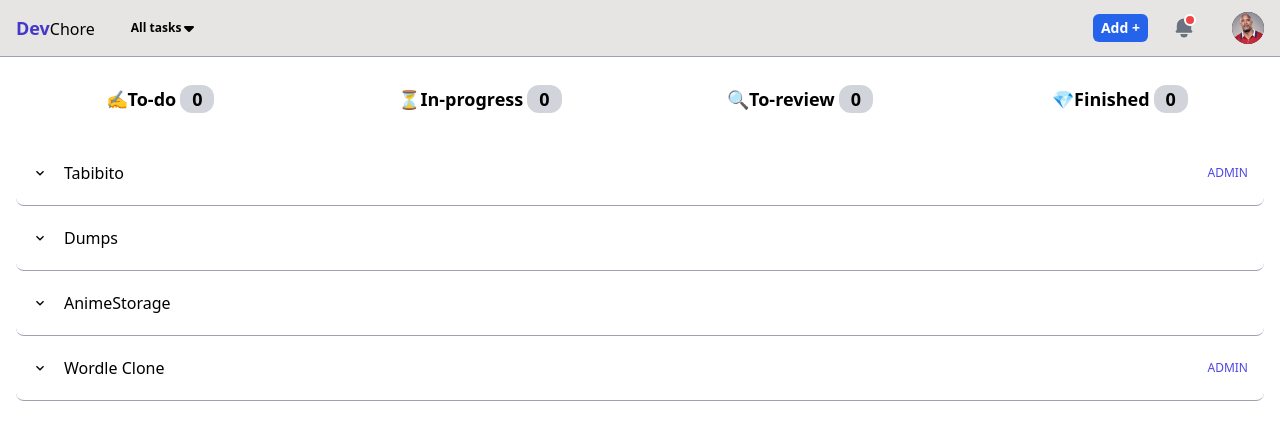
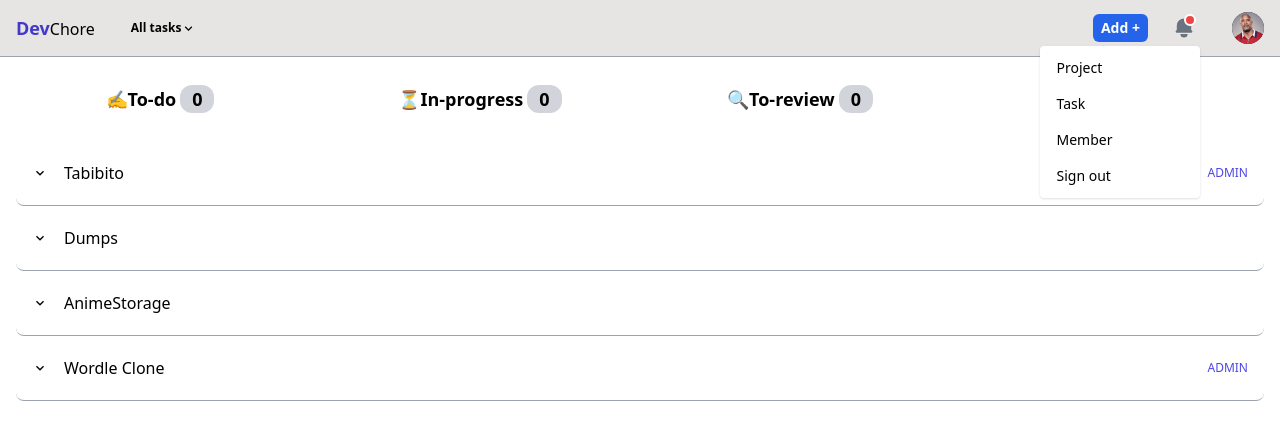
Before and after one commit to kobekobe0/Devchore, a React (Create React App) app in the folder client/: page / in a window 1280 px wide. Both pictures are taken after a click on the button "Add +". Shown: the top 440 px of the page. Built offline with nearby package versions, Linux system fonts and the light colour scheme; the HTML template or start-up script is replaced by a standard one.

Commit message:
dropdown

```diff
--- /dev/null
+++ b/client/src/components/Nav/Add.jsx
@@ -0,0 +1,72 @@
+import { useState } from 'react'
+
+function Add() {
+    const [show, setShow] = useState(false)
+    const dropDown = () => {
+        setShow(!show)
+    }
+    return (
+        <div className="flex flex-col items-center">
+            <button
+                onClick={dropDown}
+                className="bg-blue-600 text-white p-1 px-2 text-sm font-semibold rounded-md"
+            >
+                Add +
+            </button>
+            <div
+                id="dropdown"
+                className={` ${
+                    show ? 'block' : 'hidden absolute'
+                }z-10 w-40 bg-white rounded divide-y divide-gray-100 shadow dark:bg-gray-300 absolute mt-8`}
+            >
+                <ul
+                    className="py-1 text-sm text-black dark:text-gray-800"
+                    aria-labelledby="dropdownDefault"
+                >
+                    <li>
+                        <a
+                            href="#"
+                            className="block py-2 px-4 hover:bg-gray-100 dark:hover:bg-gray-600 dark:hover:text-white"
+                        >
+                            Project
+                        </a>
+                    </li>
+                    <li>
+                        <a
+                            href="#"
+                            className="block py-2 px-4 hover:bg-gray-100 dark:hover:bg-gray-600 dark:hover:text-white"
+                        >
+                            Task
+                        </a>
+                    </li>
+                    <li>
+                        <a
+                            href="#"
+                            className="block py-2 px-4 hover:bg-gray-100 dark:hover:bg-gray-600 dark:hover:text-white"
+                        >
+                            Member
+                        </a>
+                    </li>
+                    <li>
+                        <a
+                            href="#"
+                            className="block py-2 px-4 hover:bg-gray-100 dark:hover:bg-gray-600 dark:hover:text-white"
+                        >
+                            Sign out
+                        </a>
+                    </li>
+                </ul>
+            </div>
+            <div
+                style={{ backgroundColor: 'rgb(0,0,0,0.7)' }}
+                className="hidden flex items-center justify-center absolute m-auto top-0 left-0 bottom-0 h-screen w-screen bg-slate-200"
+            >
+                <div className="h-3/5 w-2/5 bg-slate-300 rounded-md -lg:w-8/12 -md:w-10/12">
+                    modal
+                </div>
+            </div>
+        </div>
+    )
+}
+
+export default Add
--- a/client/src/components/Nav/Navbar.jsx
+++ b/client/src/components/Nav/Navbar.jsx
@@ -1,4 +1,6 @@
 import p1 from '../../imgs/p1.jpg'
+import Tasks from './Tasks'
+import Add from './Add'
 function Navbar() {
     return (
         <div className="flex w-full h-full bg-stone-200 px-4 py-2 border-b border-gray-400 cursor-pointer items-center justify-between">
@@ -8,22 +10,9 @@ function Navbar() {
             </h1>
 
             <div className="ml-6 flex items-center justify-between w-full">
-                <h2 className="text-xs flex pointer-cursor hover:bg-slate-300 p-3 rounded-md font-semibold items-end">
-                    All tasks{' '}
-                    <svg
-                        className="w-4 h-4"
-                        aria-hidden="true"
-                        fill="currentColor"
-                        xmlns="http://www.w3.org/2000/svg"
-                        viewBox="0 0 320 512"
-                    >
-                        <path d="M310.6 246.6l-127.1 128C176.4 380.9 168.2 384 160 384s-16.38-3.125-22.63-9.375l-127.1-128C.2244 237.5-2.516 223.7 2.438 211.8S19.07 192 32 192h255.1c12.94 0 24.62 7.781 29.58 19.75S319.8 237.5 310.6 246.6z" />
-                    </svg>
-                </h2>
+                <Tasks />
                 <div className="flex items-center gap-6">
-                    <button className="bg-blue-600 text-white p-1 px-2 text-sm font-semibold rounded-md">
-                        Add +
-                    </button>
+                    <Add />
                     <button
                         id="dropdownNotificationButton"
                         data-dropdown-toggle="dropdownNotification"
--- /dev/null
+++ b/client/src/components/Nav/Tasks.jsx
@@ -0,0 +1,74 @@
+import React, { useState } from 'react'
+import {
+    MdOutlineKeyboardArrowDown,
+    MdOutlineKeyboardArrowUp,
+} from 'react-icons/md'
+function Tasks() {
+    const [show, setShow] = useState(false)
+
+    const dropDown = () => {
+        setShow(!show)
+    }
+
+    return (
+        <div>
+            <h2
+                className="text-xs flex pointer-cursor hover:bg-slate-300 p-3 rounded-md font-semibold items-end"
+                onClick={dropDown}
+            >
+                All tasks{' '}
+                {show ? (
+                    <MdOutlineKeyboardArrowUp size={15} />
+                ) : (
+                    <MdOutlineKeyboardArrowDown size={15} />
+                )}
+            </h2>
+            <div
+                id="dropdown"
+                className={` ${
+                    show ? 'block' : 'hidden absolute'
+                }z-10 w-44 bg-white rounded divide-y divide-gray-100 shadow dark:bg-gray-300 absolute`}
+            >
+                <ul
+                    className="py-1 text-sm text-black dark:text-gray-800"
+                    aria-labelledby="dropdownDefault"
+                >
+                    <li>
+                        <a
+                            href="#"
+                            className="block py-2 px-4 hover:bg-gray-100 dark:hover:bg-gray-600 dark:hover:text-white"
+                        >
+                            Project
+                        </a>
+                    </li>
+                    <li>
+                        <a
+                            href="#"
+                            className="block py-2 px-4 hover:bg-gray-100 dark:hover:bg-gray-600 dark:hover:text-white"
+                        >
+                            Task
+                        </a>
+                    </li>
+                    <li>
+                        <a
+                            href="#"
+                            className="block py-2 px-4 hover:bg-gray-100 dark:hover:bg-gray-600 dark:hover:text-white"
+                        >
+                            Member
+                        </a>
+                    </li>
+                    <li>
+                        <a
+                            href="#"
+                            className="block py-2 px-4 hover:bg-gray-100 dark:hover:bg-gray-600 dark:hover:text-white"
+                        >
+                            Sign out
+                        </a>
+                    </li>
+                </ul>
+            </div>
+        </div>
+    )
+}
+
+export default Tasks
```
